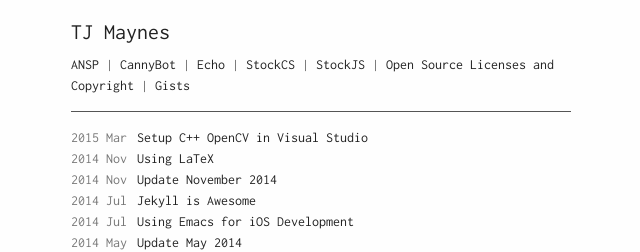
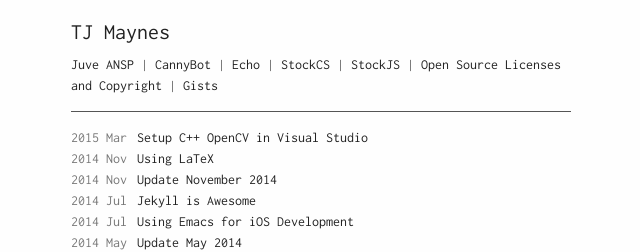
Before and after one commit to embaron/tjmaynes.github.io, a Jekyll site: the page built from index.html, in a window 1280 px wide. Shown: the top 252 px of the page, without its empty margins (319-959 px from the left). Built offline with Jekyll 4.4.1, drawn with Linux system fonts in a browser that asks for light colours.

Commit message:
Added Juve project

```diff
--- a/_includes/projects.html
+++ b/_includes/projects.html
@@ -1,5 +1,6 @@
 <nav style="padding-top:10px;">
   <ul>
+    <li><a href="https://itunes.apple.com/us/app/juve/id1024629829">Juve</a></li>
     <li><a href="https://github.com/tjmaynes/ansp" target="_blank">ANSP</a></li> |
     <li><a href="/projects/canny-bot">CannyBot</a></li> |
     <li><a href="https://github.com/tjmaynes/echo" target="_blank">Echo</a></li> |
```
